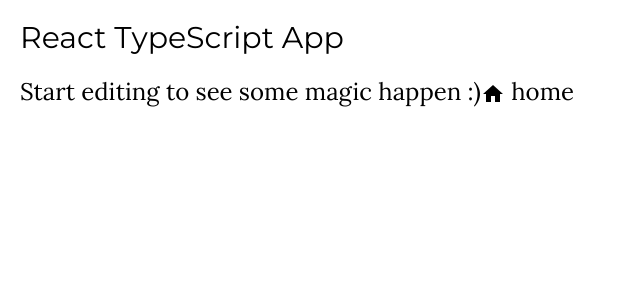
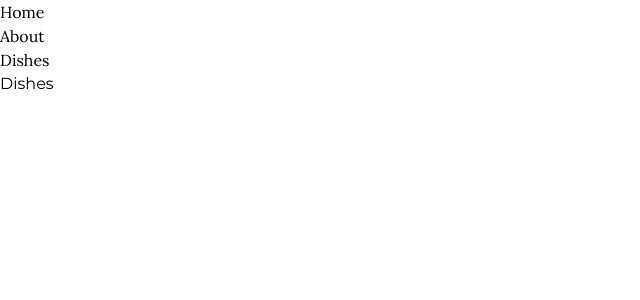
Before and after one commit to HussainJuned/Healthy-Dine-Restaurant, a React (Vite) app: page /dishes in a window 1280 px wide. Shown: the top 300 px of the page, without its empty margins (0-640 px from the left). Built offline with nearby package versions, Linux system fonts and the light colour scheme.

Commit message:
Basic routing added

```diff
--- a/package.json
+++ b/package.json
@@ -15,7 +15,8 @@
     "@mui/icons-material": "^6.0.1",
     "@mui/material": "^6.0.1",
     "react": "^18.3.1",
-    "react-dom": "^18.3.1"
+    "react-dom": "^18.3.1",
+    "react-router-dom": "^6.26.1"
   },
   "devDependencies": {
     "@eslint/js": "^9.9.0",
--- a/src/App.tsx
+++ b/src/App.tsx
@@ -1,13 +1,19 @@
-import HomeIcon from '@mui/icons-material/Home';
+import { BrowserRouter as Router, Routes, Route } from "react-router-dom";
+import Navbar from "./components/Navbar";
+import Home from "./pages/Home";
+import About from "./pages/About";
+import Dishes from "./pages/Dishes";
 function App() {
   return (
     <>
-      <div>
-        <h1 className="text-3xl m-5">React TypeScript App</h1>
-        <p className="text-2xl m-5">Start editing to see some magic happen :)
-          <HomeIcon/> home
-        </p>
-      </div>
+      <Router>
+        <Navbar />
+        <Routes>
+          <Route path="/" element={<Home />} />
+          <Route path="/about" element={<About />} />
+          <Route path="/dishes" element={<Dishes />} />
+        </Routes>
+      </Router>
     </>
   );
 }
--- a/src/components/Navbar.tsx
+++ b/src/components/Navbar.tsx
@@ -1,7 +1,19 @@
-import React from "react";
+import { Link } from "react-router-dom";
 
-function Navbar() {
-  return <div>Navbar</div>;
+export default function Navbar() {
+  return (
+    <nav>
+      <ul>
+        <li>
+          <Link to="/">Home</Link>
+        </li>
+        <li>
+          <Link to="about">About</Link>
+        </li>
+        <li>
+          <Link to="dishes">Dishes</Link>
+        </li>
+      </ul>
+    </nav>
+  );
 }
-
-export default Navbar;
--- a/src/pages/About.tsx
+++ b/src/pages/About.tsx
@@ -0,0 +1,8 @@
+
+export default function About() {
+  return (
+    <div>
+      <h1>About</h1>
+    </div>
+  )
+}
--- a/src/pages/Dishes.tsx
+++ b/src/pages/Dishes.tsx
@@ -0,0 +1,8 @@
+
+export default function Dishes() {
+  return (
+    <div>
+      <h1>Dishes</h1>
+    </div>
+  );
+}
--- a/src/pages/Home.tsx
+++ b/src/pages/Home.tsx
@@ -0,0 +1,8 @@
+
+export default function Home() {
+  return (
+    <div>
+      <h1>Home</h1>
+    </div>
+  );
+}
```
Also changed, not shown: 1 other file (tests, documents, lock files or other folders).
